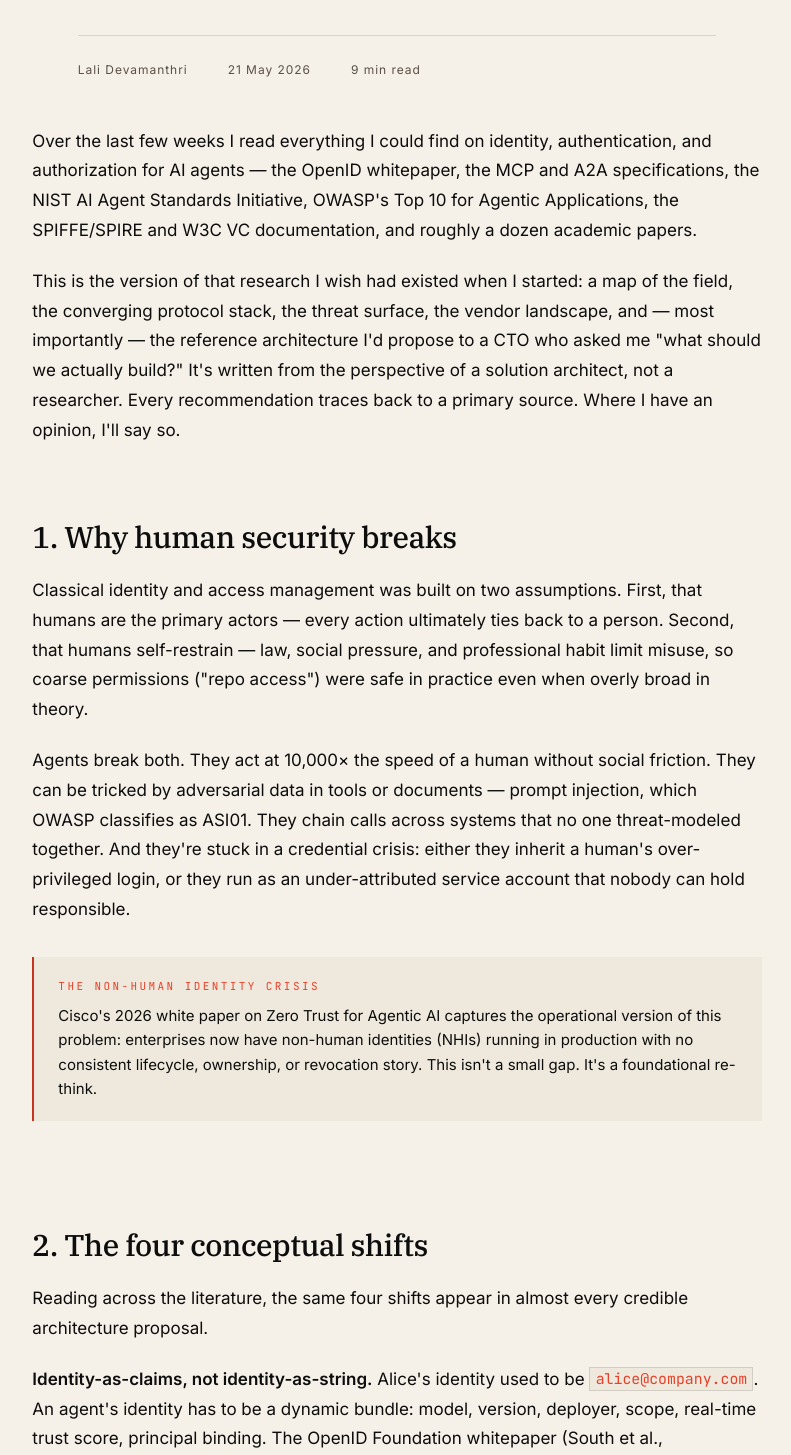
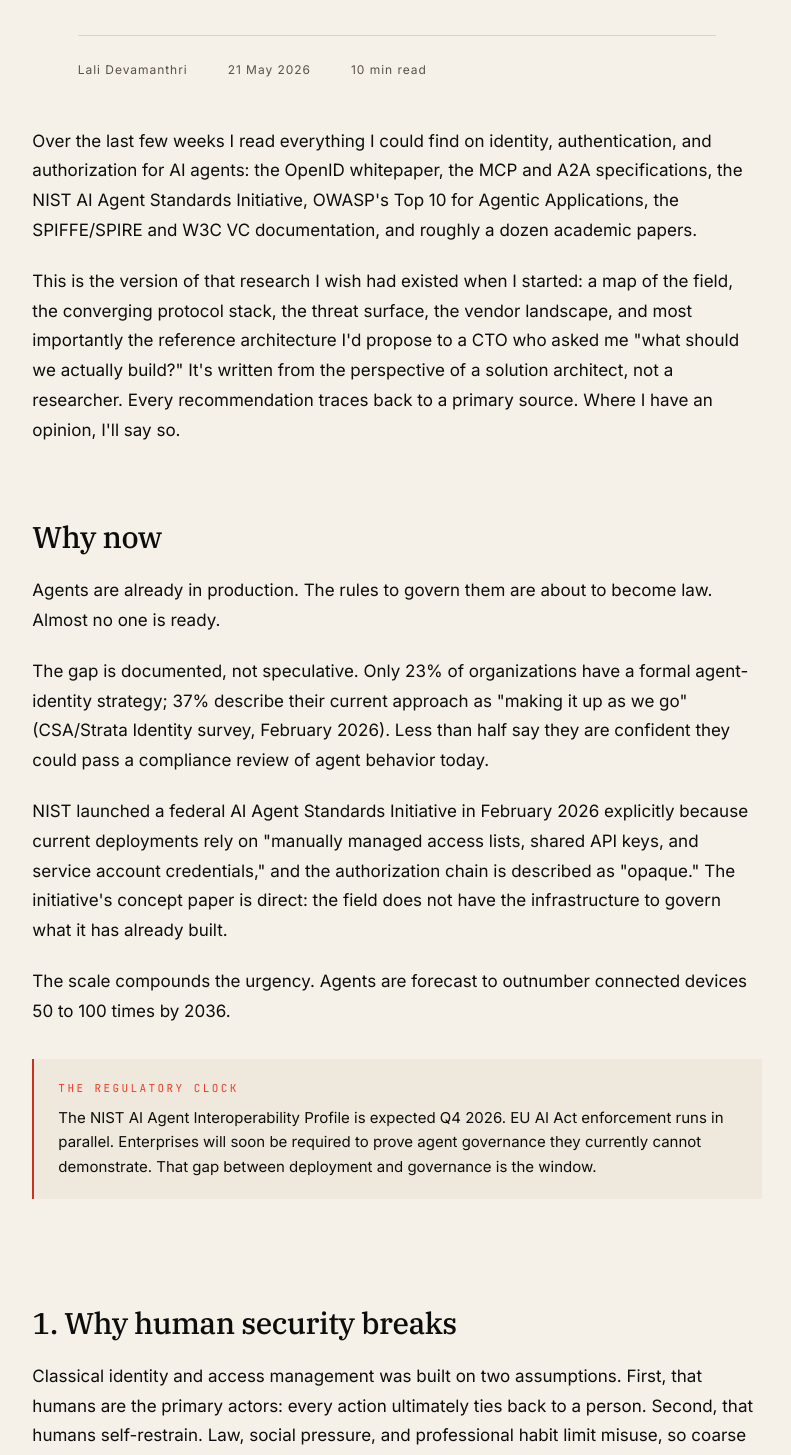
Before and after one commit to lsdeva/personalblog, a Next.js app: page / in a window 1280 px wide. Shown: the part 1424-2879 px from the top of the page, without its empty margins (243-1034 px from the left). Built offline with nearby package versions, Linux system fonts and the light colour scheme.

Commit message:
add background for agent auth

```diff
--- a/content/writing/agentic-authn-authz.mdx
+++ b/content/writing/agentic-authn-authz.mdx
@@ -8,17 +8,31 @@
 
 import { agenticAuthnAuthzDiagram } from '@/diagrams/agentic-authn-authz'
 
-Over the last few weeks I read everything I could find on identity, authentication, and authorization for AI agents — the OpenID whitepaper, the MCP and A2A specifications, the NIST AI Agent Standards Initiative, OWASP's Top 10 for Agentic Applications, the SPIFFE/SPIRE and W3C VC documentation, and roughly a dozen academic papers.
+Over the last few weeks I read everything I could find on identity, authentication, and authorization for AI agents: the OpenID whitepaper, the MCP and A2A specifications, the NIST AI Agent Standards Initiative, OWASP's Top 10 for Agentic Applications, the SPIFFE/SPIRE and W3C VC documentation, and roughly a dozen academic papers.
 
-This is the version of that research I wish had existed when I started: a map of the field, the converging protocol stack, the threat surface, the vendor landscape, and — most importantly — the reference architecture I'd propose to a CTO who asked me "what should we actually build?" It's written from the perspective of a solution architect, not a researcher. Every recommendation traces back to a primary source. Where I have an opinion, I'll say so.
+This is the version of that research I wish had existed when I started: a map of the field, the converging protocol stack, the threat surface, the vendor landscape, and most importantly the reference architecture I'd propose to a CTO who asked me "what should we actually build?" It's written from the perspective of a solution architect, not a researcher. Every recommendation traces back to a primary source. Where I have an opinion, I'll say so.
+
+## Why now
+
+Agents are already in production. The rules to govern them are about to become law. Almost no one is ready.
+
+The gap is documented, not speculative. Only 23% of organizations have a formal agent-identity strategy; 37% describe their current approach as "making it up as we go" (CSA/Strata Identity survey, February 2026). Less than half say they are confident they could pass a compliance review of agent behavior today.
+
+NIST launched a federal AI Agent Standards Initiative in February 2026 explicitly because current deployments rely on "manually managed access lists, shared API keys, and service account credentials," and the authorization chain is described as "opaque." The initiative's concept paper is direct: the field does not have the infrastructure to govern what it has already built.
+
+The scale compounds the urgency. Agents are forecast to outnumber connected devices 50 to 100 times by 2036.
+
+<Callout tone="warn" title="The regulatory clock">
+  The NIST AI Agent Interoperability Profile is expected Q4 2026. EU AI Act enforcement runs in parallel. Enterprises will soon be required to prove agent governance they currently cannot demonstrate. That gap between deployment and governance is the window.
+</Callout>
 
 ## 1. Why human security breaks
 
-Classical identity and access management was built on two assumptions. First, that humans are the primary actors — every action ultimately ties back to a person. Second, that humans self-restrain — law, social pressure, and professional habit limit misuse, so coarse permissions ("repo access") were safe in practice even when overly broad in theory.
+Classical identity and access management was built on two assumptions. First, that humans are the primary actors: every action ultimately ties back to a person. Second, that humans self-restrain. Law, social pressure, and professional habit limit misuse, so coarse permissions ("repo access") were safe in practice even when overly broad in theory.
 
-Agents break both. They act at 10,000× the speed of a human without social friction. They can be tricked by adversarial data in tools or documents — prompt injection, which OWASP classifies as ASI01. They chain calls across systems that no one threat-modeled together. And they're stuck in a credential crisis: either they inherit a human's over-privileged login, or they run as an under-attributed service account that nobody can hold responsible.
+Agents break both. They act at 10,000x the speed of a human without social friction. They can be tricked by adversarial data in tools or documents: prompt injection, which OWASP classifies as ASI01. They chain calls across systems that no one threat-modeled together. And they're stuck in a credential crisis: either they inherit a human's over-privileged login, or they run as an under-attributed service account that nobody can hold responsible.
 
-<Callout tone="warn" title="The non-human identity crisis">
+<Callout tone="info" title="The non-human identity crisis">
   Cisco's 2026 white paper on Zero Trust for Agentic AI captures the operational version of this problem: enterprises now have non-human identities (NHIs) running in production with no consistent lifecycle, ownership, or revocation story. This isn't a small gap. It's a foundational re-think.
 </Callout>
 
@@ -30,7 +44,7 @@
 
 **Delegated authority, with attenuation.** A user delegates to an agent; that agent may delegate to a sub-agent. Authority must narrow at every hop, never expand. Sporny et al.'s W3C VC Data Model 2.0 supports cryptographic delegation chains where each link is independently verifiable.
 
-**Continuous trust, not request-time auth.** A human logs in once a day. An agent's trustworthiness shifts mid-task — a model update happens, an odd behavior pattern emerges, a credential gets revoked in real time. SPIFFE/SPIRE's short-TTL SVID model (typically one-hour rotation) is the production-proven pattern here.
+**Continuous trust, not request-time auth.** A human logs in once a day. An agent's trustworthiness shifts mid-task: a model update happens, an odd behavior pattern emerges, a credential gets revoked in real time. SPIFFE/SPIRE's short-TTL SVID model (typically one-hour rotation) is the production-proven pattern here.
 
 **Intent-based auditing.** Audit logs used to answer "who." For agents, they have to answer who, what, why, and on whose behalf. This is where Google's Intent Mandate and Cart Mandate primitives come from, and what HDP (Human Delegation Provenance Protocol, submitted to the W3C Credentials CG in March 2026) formalizes as a signed token chain.
 
@@ -38,31 +52,31 @@
 
 Every paper and product in this space is fighting one of these five problems.
 
-**Agent identity — verifiable, non-spoofable.** Solutions range from weak (client IDs) to strong (SPIFFE SVIDs anchored in TPM/secure elements). HashiCorp Vault Enterprise 1.21+ added native SPIFFE authentication for non-human workloads.
+**Agent identity: verifiable, non-spoofable.** Solutions range from weak (client IDs) to strong (SPIFFE SVIDs anchored in TPM/secure elements). HashiCorp Vault Enterprise 1.21+ added native SPIFFE authentication for non-human workloads.
 
-**Delegation and attenuation — scope can only narrow.** Intent Mandate, Cart Mandate, and W3C VC chains are the current best primitives for proving authorization for specific actions while ensuring scope never expands.
+**Delegation and attenuation: scope can only narrow.** Intent Mandate, Cart Mandate, and W3C VC chains are the current best primitives for proving authorization for specific actions while ensuring scope never expands.
 
-**Authorization propagation — trust chains across multi-agent systems.** OAuth 2.1 Token Exchange (RFC 8693), Resource Indicators (RFC 8707), and the MCP Authorization Specification (June 2025) provide the protocol surface.
+**Authorization propagation: trust chains across multi-agent systems.** OAuth 2.1 Token Exchange (RFC 8693), Resource Indicators (RFC 8707), and the MCP Authorization Specification (June 2025) provide the protocol surface.
 
-**Continuous trust and revocation — real-time behavioral scoring and instant credential invalidation.** The Shared Signals Framework (specifically CAEP — Continuous Access Evaluation Profile) is the IETF-track answer. Vendors like Google's Model Armor and Cisco's behavioral baselining build on top.
+**Continuous trust and revocation: real-time behavioral scoring and instant credential invalidation.** The Shared Signals Framework (specifically CAEP, the Continuous Access Evaluation Profile) is the IETF-track answer. Vendors like Google's Model Armor and Cisco's behavioral baselining build on top.
 
-**Accountability vs. privacy — deep auditability creates surveillance risk.** Zero-knowledge proofs and selective disclosure (Hu & Rong's "Proof" trust category, arXiv 2605.06738) let an agent prove "I'm authorized" without revealing who its principal is.
+**Accountability vs. privacy: deep auditability creates surveillance risk.** Zero-knowledge proofs and selective disclosure (Hu & Rong's "Proof" trust category, arXiv 2605.06738) let an agent prove "I'm authorized" without revealing who its principal is.
 
 ## 4. The protocol stack
 
 Here's where most discussions get vague. They list MCP, A2A, OAuth, SPIFFE without telling you how they fit together.
 
 <Callout tone="info" title="Four-layer stack">
-  **Application layer** — MCP and A2A. MCP standardizes agent-to-tool communication; A2A (now governed by the Linux Foundation as of June 2025) standardizes agent-to-agent. Both moved to OAuth-based authorization in 2025.
+  **Application layer:** MCP and A2A. MCP standardizes agent-to-tool communication; A2A (now governed by the Linux Foundation as of June 2025) standardizes agent-to-agent. Both moved to OAuth-based authorization in 2025.
 
-  **Authorization layer** — OAuth 2.1, OIDC, and Mandate protocols. The MCP Authorization Spec (2025-06-18) made OAuth 2.1 + PKCE + Resource Indicators the baseline.
+  **Authorization layer:** OAuth 2.1, OIDC, and Mandate protocols. The MCP Authorization Spec (2025-06-18) made OAuth 2.1 + PKCE + Resource Indicators the baseline.
 
-  **Identity layer** — SPIFFE/SPIRE for workload identity, W3C VCs and DIDs for verifiable claims. These are independent but increasingly composed — HashiCorp's integration is the production reference.
+  **Identity layer:** SPIFFE/SPIRE for workload identity, W3C VCs and DIDs for verifiable claims. These are independent but increasingly composed. HashiCorp's integration is the production reference.
 
-  **Enterprise layer** — SCIM for lifecycle, IPSIE for the enterprise interoperability profile. OpenID's IPSIE Working Group, formed October 2024 with Microsoft, Okta, Ping, and Beyond Identity as founding members, is the venue.
+  **Enterprise layer:** SCIM for lifecycle, IPSIE for the enterprise interoperability profile. OpenID's IPSIE Working Group, formed October 2024 with Microsoft, Okta, Ping, and Beyond Identity as founding members, is the venue.
 </Callout>
 
-A single agent request traverses every layer: user → agent → MCP → OAuth/Mandate → SPIFFE → SCIM. Not every layer carries equal cryptographic weight. SPIFFE-attested workload identity is hardware-rooted; an MCP request signature is only as strong as the OAuth token behind it. The identity layer is structurally the strongest part of the stack — which is why it's the layer most likely to anchor real ROI.
+A single agent request traverses every layer: user, agent, MCP, OAuth/Mandate, SPIFFE, SCIM. Not every layer carries equal cryptographic weight. SPIFFE-attested workload identity is hardware-rooted; an MCP request signature is only as strong as the OAuth token behind it. The identity layer is structurally the strongest part of the stack, which is why it's the layer most likely to anchor real ROI.
 
 ## 5. The threat surface
 
@@ -72,13 +86,13 @@
 
 DeepMind's AI Agent Traps taxonomy maps to six broader categories: content injection, semantic manipulation, capability exploitation, identity attacks, oversight evasion, and resource manipulation.
 
-The point isn't to memorize the taxonomies. The point is that **ASI03 — Identity and Privilege Abuse** and **ASI09 — Human-Agent Trust Exploitation** are the two categories most directly addressed by getting the identity and authorization layer right. That's where the reference architecture has to earn its keep.
+The point isn't to memorize the taxonomies. The point is that **ASI03: Identity and Privilege Abuse** and **ASI09: Human-Agent Trust Exploitation** are the two categories most directly addressed by getting the identity and authorization layer right. That's where the reference architecture has to earn its keep.
 
 ## 6. The vendor map
 
 Google is going for full-stack: A2A protocol, Agent Identities, Model Armor, Agent Gateway, Apigee MCP support, SPIFFE-anchored edge identity, the DeepMind Agentic Red Team, and Wiz. Microsoft and AWS are extending enterprise identity: Microsoft's Entra Agent ID and Conditional Access; AWS's Bedrock AgentCore identity and IAM extensions. Anthropic owns MCP. OpenID Foundation owns IPSIE and standards convergence.
 
-Okta and Auth0 are positioning "Auth for GenAI" as a product category. SPIFFE quietly powers workload identity foundations. Startups — Stytch, WorkOS, Descope — are competing on developer-first agent auth APIs.
+Okta and Auth0 are positioning "Auth for GenAI" as a product category. SPIFFE quietly powers workload identity foundations. Startups like Stytch, WorkOS, and Descope are competing on developer-first agent auth APIs.
 
 <Callout tone="accent" title="The signal">
   Despite the competition, the protocol layer is converging on cross-vendor standards: MCP, A2A, IPSIE, SPIFFE, W3C VC. Where standards converge, defensible products get built on top. That's the signal a solution architect should care about.
@@ -88,7 +102,7 @@
 
 The literature has standards for every layer of the stack. SPIFFE for workload identity. OAuth 2.1 + RFC 8693 for token exchange. W3C VCs for delegation. NIST AI RMF for governance. OWASP ASI for threat modeling. AAGATE (Huang et al., 2510.25863) for a governance control plane.
 
-What's missing is the layer that stitches them together end-to-end — a control plane that fuses cryptographic identity with intent-aware governance through a unified delegation model. I'd build it as four planes, top to bottom. Delegation flows down. Trust chains audit upward.
+What's missing is the layer that stitches them together end-to-end: a control plane that fuses cryptographic identity with intent-aware governance through a unified delegation model. I'd build it as four planes, top to bottom. Delegation flows down. Trust chains audit upward.
 
 What's explicitly out of scope: building a new identity store (federate with existing IdP), building a new policy language (use OPA/Rego), building the LLM (model-agnostic by design), or building a sidecar mesh (operate as middleware in the MCP/A2A path). A good architecture says no.
 
@@ -108,9 +122,9 @@
     </Step>
 
     <Step trigger="plane1">
-      ### Plane 1 — Principal
+      ### Plane 1: Principal
 
-      A human authenticates to an existing OIDC identity provider — no new
+      A human authenticates to an existing OIDC identity provider. No new
       identity store required. They then issue a W3C Verifiable Credential that
       encodes scope, conditions, and a cryptographic binding to the agent they're
       delegating to. This credential is not a password. It's a signed,
@@ -119,10 +133,10 @@
     </Step>
 
     <Step trigger="plane2">
-      ### Plane 2 — Agent identity
+      ### Plane 2: Agent identity
 
       The AI agent receives the delegation credential and must prove its own
-      workload identity. SPIFFE issues a short-lived SVID — a workload identity
+      workload identity. SPIFFE issues a short-lived SVID, a workload identity
       document anchored to a TPM or container attestation. There are no static
       API keys. There are no long-lived service account credentials. Every
       rotation happens automatically on a one-hour cycle, which is the
@@ -130,22 +144,22 @@
     </Step>
 
     <Step trigger="plane3">
-      ### Plane 3 — Authorization and delegation
+      ### Plane 3: Authorization and delegation
 
       The agent calls tools via MCP and spawns sub-agents via A2A. Both protocols
-      speak OAuth 2.1 with PKCE. When a token is handed off — agent to sub-agent
-      — RFC 8693 Token Exchange attenuates the scope: the receiving party can
+      speak OAuth 2.1 with PKCE. When a token is handed off (agent to sub-agent),
+      RFC 8693 Token Exchange attenuates the scope: the receiving party can
       only hold a subset of the delegating party's permissions. Authority narrows
       at every hop. A sub-agent cannot claim more permission than the agent that
       delegated to it.
     </Step>
 
     <Step trigger="plane4">
-      ### Plane 4 — Governance
+      ### Plane 4: Governance
 
       At the bottom, everything gets evaluated, revoked, and recorded. OPA/Rego
       evaluates the full delegation chain against policy. The Shared Signals
-      Framework (CAEP — Continuous Access Evaluation Profile) propagates
+      Framework (CAEP, the Continuous Access Evaluation Profile) propagates
       revocation in real time: a credential invalidated in the IdP reaches all
       in-flight tool calls within seconds. Every action writes to a
       cryptographically chained audit log that captures intent context, not just
@@ -155,12 +169,12 @@
     <Step trigger="roi">
       ### Where the ROI is
 
-      Three measurable vectors. **Compliance velocity**: architectures aligned to
+      Three measurable vectors. **Compliance velocity:** architectures aligned to
       NIST AI RMF and OWASP ASI cut deployment-to-audit time from quarters to
-      weeks. **Blast-radius reduction**: every credential is revocable via CAEP
+      weeks. **Blast-radius reduction:** every credential is revocable via CAEP
       with sub-second propagation across all in-flight calls. **Vendor
-      independence**: the control plane sits between agents and enterprise systems
-      — switching frontier models doesn't require rewriting governance. The
+      independence:** the control plane sits between agents and enterprise systems.
+      Switching frontier models doesn't require rewriting governance. The
       control plane is model-agnostic by design.
     </Step>
 
@@ -171,14 +185,14 @@
 
 If you want to go deeper, read these in order.
 
-**OpenID Foundation — Identity Management for Agentic AI (arXiv 2510.25819).** The field overview. South et al. cover the identity-as-claims model and the delegation chain architecture more rigorously than anything else I found.
+**OpenID Foundation: Identity Management for Agentic AI (arXiv 2510.25819).** The field overview. South et al. cover the identity-as-claims model and the delegation chain architecture more rigorously than anything else I found.
 
-**MCP Authorization Specification.** The protocol surface most people will actually integrate with first. The June 2025 version made OAuth 2.1 + PKCE + Resource Indicators the baseline — read this before you write any MCP integration code.
+**MCP Authorization Specification.** The protocol surface most people will actually integrate with first. The June 2025 version made OAuth 2.1 + PKCE + Resource Indicators the baseline; read this before you write any MCP integration code.
 
-**AAGATE — Huang et al. (arXiv 2510.25863).** The closest thing to a published governance control plane specification. Their policy engine design maps cleanly to OPA/Rego.
+**AAGATE by Huang et al. (arXiv 2510.25863).** The closest thing to a published governance control plane specification. Their policy engine design maps cleanly to OPA/Rego.
 
 **OWASP Top 10 for Agentic Applications 2026.** The threat model your architecture has to survive. Read it once before you design, and once more before you go to production.
 
-**SPIFFE/SPIRE documentation.** Because workload identity is going to anchor every serious agent deployment. The SPIFFE Federation model — cross-trust-domain identity without a shared root — is the answer to the "cross-vendor agent identity" problem that nobody else has solved cleanly.
+**SPIFFE/SPIRE documentation.** Because workload identity is going to anchor every serious agent deployment. The SPIFFE Federation model (cross-trust-domain identity without a shared root) is the answer to the "cross-vendor agent identity" problem that nobody else has solved cleanly.
 
 **NIST AI Agent Standards Initiative concept paper.** Because what NIST publishes becomes procurement language within 18 months. The AI Agent Interoperability Profile is expected Q4 2026. Architects who aren't familiar with it will be re-doing alignment work under deadline pressure.
```
